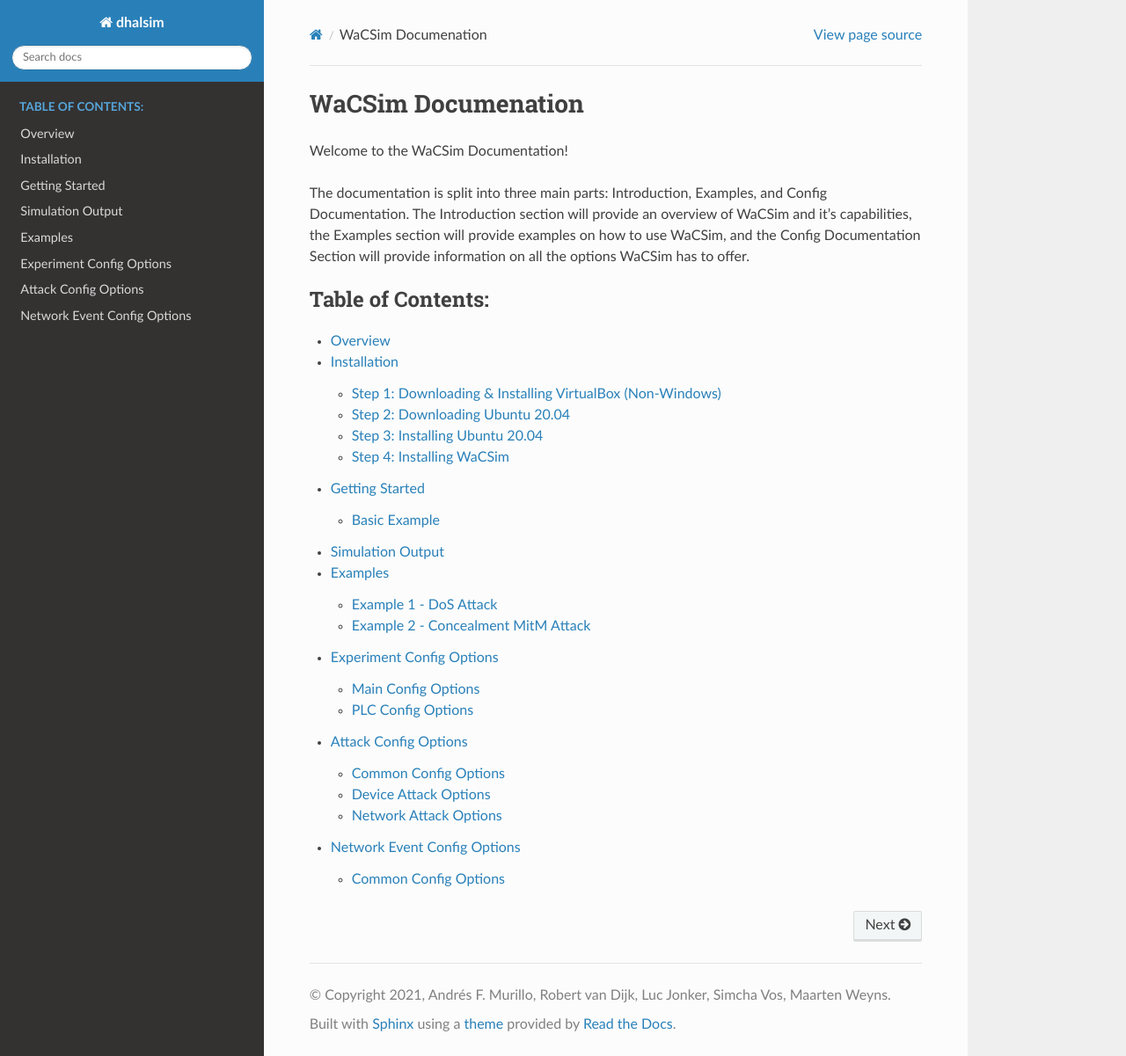
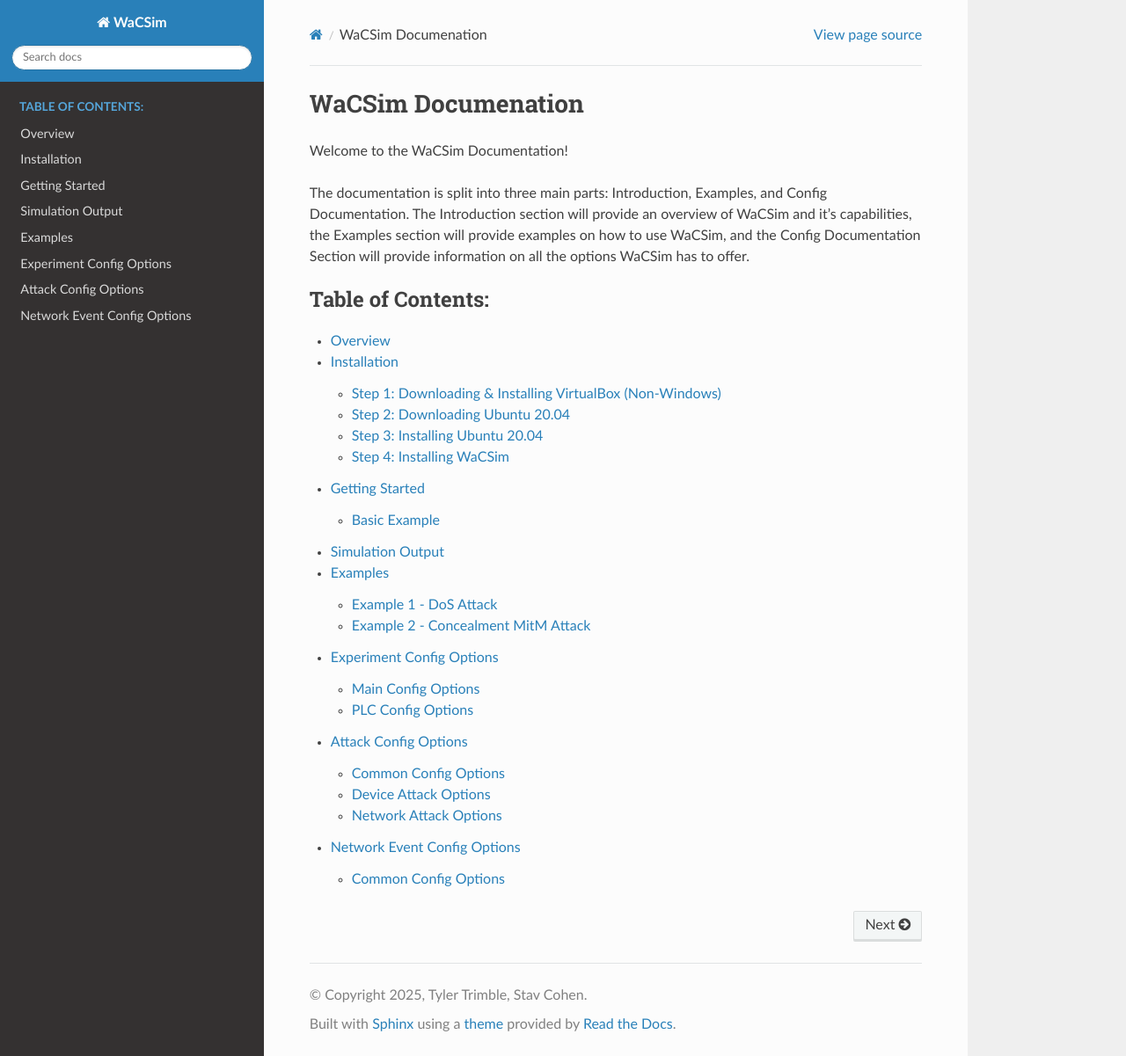
Before and after one commit to StavC/WaCSim, a Sphinx documentation site: the page built from doc/index.rst, in a window 1280 px wide and 1201 px high. Shown: the whole window at 88% size. Built offline with Sphinx 7.4.7 and the Read the Docs theme 3.1.0, drawn with Linux system fonts in a browser that asks for light colours; the version number is read from the project's files by our own code.

Commit message:
Update conf.py

```diff
--- a/doc/conf.py
+++ b/doc/conf.py
@@ -16,9 +16,9 @@
 
 # -- Project information -----------------------------------------------------
 
-project = 'dhalsim'
-copyright = '2021, Andrés F. Murillo, Robert van Dijk, Luc Jonker, Simcha Vos, Maarten Weyns'
-author = 'Andrés F. Murillo, Robert van Dijk, Luc Jonker, Simcha Vos, Maarten Weyns'
+project = 'WaCSim'
+copyright = '2025, Tyler Trimble, Stav Cohen'
+author = 'Tyler Trimble, Stav Cohen'
 
 # -- General configuration ---------------------------------------------------
 import sphinx_rtd_theme
```
